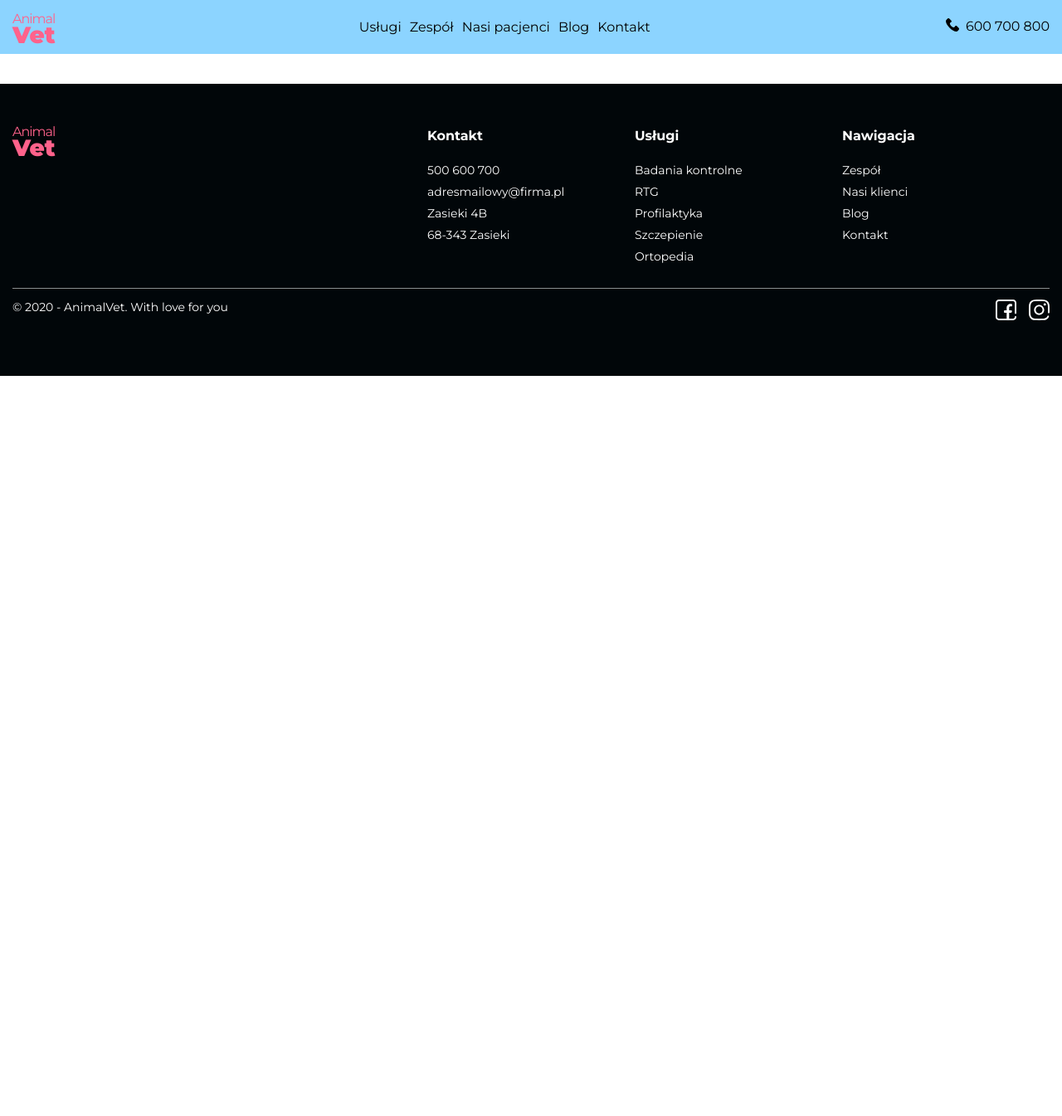
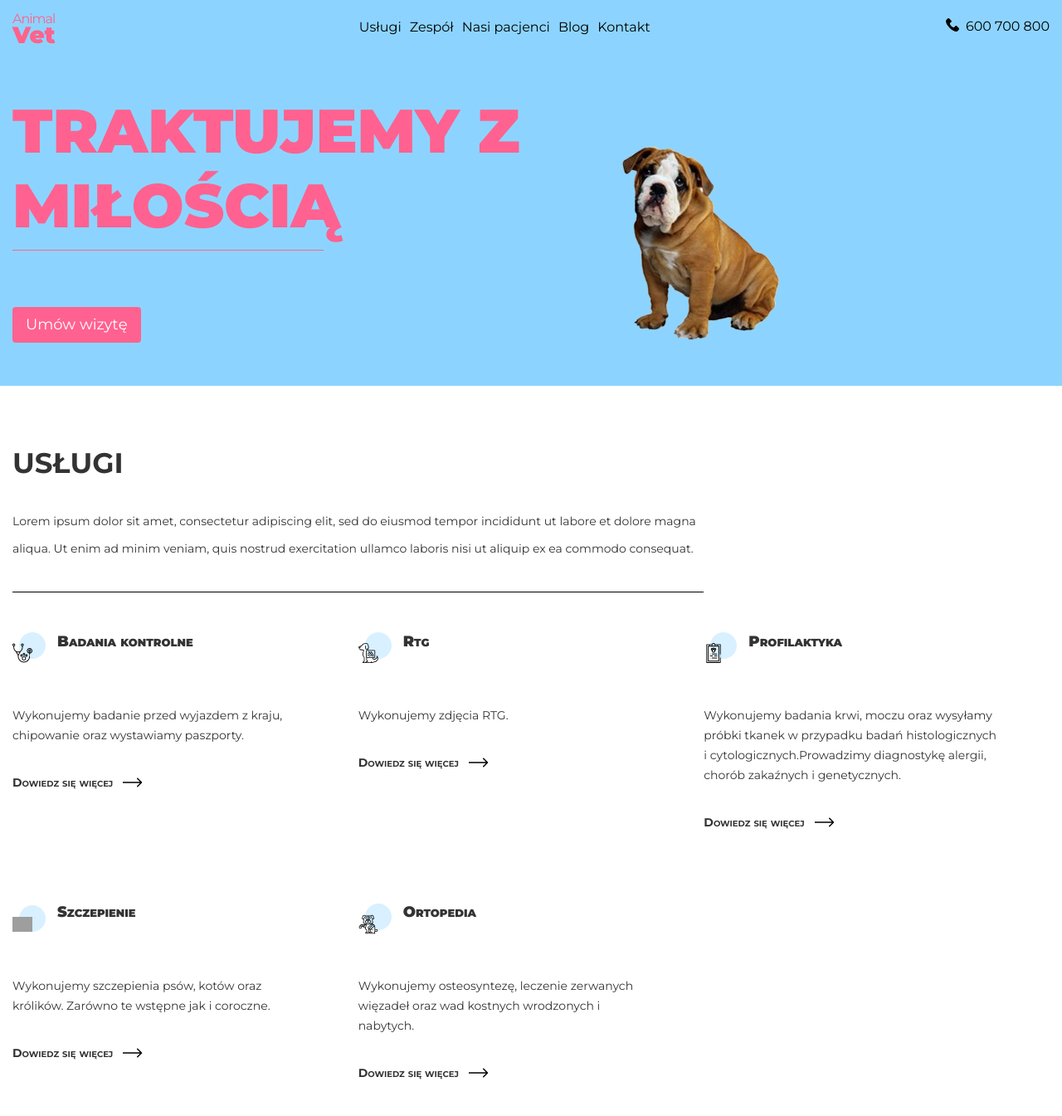
Before and after one commit to marcinliwen/animalvet, a Gatsby site: page /uslugi in a window 1280 px wide. Before the commit this address had no page. Shown: the top 1345 px of the page at 83% size. Before the commit the page ends 800 px from the top, so only its background shows below. Built offline with nearby package versions, Linux system fonts and the light colour scheme; Gatsby itself is replaced by a stand-in of ours; grey boxes are pictures that could not be loaded.

Commit message:
uslugi page

```diff
--- /dev/null
+++ b/src/components/Subheader.js
@@ -0,0 +1,23 @@
+import React from "react"
+import { Link } from "gatsby"
+
+import Img from "gatsby-image"
+
+import Button from "./Button"
+import "./subheader.css"
+
+const Subheader = (props) =>(
+    <section id="subheader" className="main-background subheader">
+      <div className="container">
+        <div className="-content">
+            <h2>{props.title}</h2>
+            <Button color="#fff" background="#ff6290">Umów wizytę</Button>
+        </div>
+        <div className="-img">
+        <Img fluid={props.image} />
+        </div>
+      </div>
+    </section>
+)
+
+export default Subheader
--- /dev/null
+++ b/src/components/UslugiSection.js
@@ -0,0 +1,77 @@
+import React from "react"
+import { Link } from "gatsby"
+
+import Img from "gatsby-image"
+
+import Button from "./Button"
+import ArrowRight from "../components/Icons/ArrowR"
+import control from "../images/control.svg"
+import rtg from "../images/rtg.svg"
+import profilactic from "../images/profilactic.svg"
+import vaccine from "../images/vaccine.svg"
+import bandage from "../images/bandage.svg"
+
+const UslugiSection = () =>(
+    <section id="uslugi" className="">
+      <div className="container">
+        <div className="uslugi-header d-block">
+            <h2>Usługi</h2>
+            <p className="border-b col-8">Lorem ipsum dolor sit amet, consectetur adipiscing elit, sed do eiusmod tempor incididunt ut labore et dolore magna aliqua. Ut enim ad minim veniam, quis nostrud exercitation ullamco laboris nisi ut aliquip ex ea commodo consequat. </p>
+        </div>
+        <div className="uslugi-content">
+          <div className="uslugi-cart">
+            <div className="uslugi-cart-title">
+              <div className="uslugi-icon"><img src={control} alt="Badania kontrolne"/></div>
+              <h3>Badania kontrolne</h3>
+            </div>
+            <div className="desc">
+              <p>Wykonujemy badanie przed wyjazdem z kraju, chipowanie oraz wystawiamy paszporty.</p>
+              <a className="uslugi-more"><span>Dowiedz się więcej </span><ArrowRight /></a>
+            </div>
+          </div>
+          <div className="uslugi-cart">
+            <div className="uslugi-cart-title">
+              <div className="uslugi-icon"><img src={rtg} alt="RTG"/></div>
+              <h3>Rtg</h3>
+            </div>
+            <div className="desc">
+              <p>Wykonujemy zdjęcia RTG.</p>
+              <a className="uslugi-more"><span>Dowiedz się więcej </span><ArrowRight /></a>
+            </div>
+          </div>
+          <div className="uslugi-cart">
+            <div className="uslugi-cart-title">
+              <div className="uslugi-icon"><img src={profilactic} alt="profilaktyka"/></div>
+              <h3>Profilaktyka</h3>
+            </div>
+            <div className="desc">
+              <p>Wykonujemy badania krwi, moczu oraz wysyłamy próbki tkanek w przypadku badań histologicznych i cytologicznych.Prowadzimy diagnostykę alergii, chorób zakaźnych i genetycznych.</p>
+              <a className="uslugi-more"><span>Dowiedz się więcej </span><ArrowRight /></a>
+            </div>
+          </div>
+          <div className="uslugi-cart">
+            <div className="uslugi-cart-title">
+              <div className="uslugi-icon"><img src={vaccine} alt="Szczepienie"/></div>
+              <h3>Szczepienie</h3>
+            </div>
+            <div className="desc">
+              <p>Wykonujemy szczepienia psów, kotów oraz królików. Zarówno te wstępne jak i coroczne.</p>
+              <a className="uslugi-more"><span>Dowiedz się więcej </span><ArrowRight /></a>
+            </div>
+          </div>
+          <div className="uslugi-cart">
+            <div className="uslugi-cart-title">
+              <div className="uslugi-icon"><img src={bandage} alt="Ortopedia"/></div>
+              <h3>Ortopedia</h3>
+            </div>
+            <div className="desc">
+              <p>Wykonujemy osteosyntezę, leczenie zerwanych więzadeł oraz wad kostnych wrodzonych i nabytych.</p>
+              <a className="uslugi-more"><span>Dowiedz się więcej </span><ArrowRight /></a>
+            </div>
+          </div>
+        </div>
+      </div>
+    </section>
+)
+
+export default UslugiSection
--- a/src/components/layout.css
+++ b/src/components/layout.css
@@ -651,6 +651,12 @@ p{
   line-height: 24px;
   margin-bottom: 32px;
 }
+.d-block{
+  display: block!important;
+}
+.border-b{
+  border-bottom: 1px solid #000;
+}
 #welcome{
   padding-top: 65px;
   min-height: 100vh;
@@ -761,10 +767,6 @@ section#uslugi {
 }
 
 .uslugi-header p {font-size: 14px;line-height: 24px;padding-bottom: 36px;margin: 0;}
-
-.uslugi-header {
-  border-bottom: 1px solid #000;
-}
 
 .uslugi-content {
   display: flex;
--- /dev/null
+++ b/src/components/subheader.css
@@ -0,0 +1,43 @@
+.subheader {
+    max-height: 50%;
+    padding-top: 65px;
+}
+
+.subheader .container {
+    display: flex;
+}
+
+.subheader .-content {
+    width: 50%;
+    display: flex;
+    flex-direction: column;
+    align-items: flex-start;
+    justify-content: center;
+}
+
+.subheader .-img {
+    width: 50%;
+    max-width: 400px;
+    display: flex;
+    flex-direction: column;
+    justify-content: flex-end;
+}
+
+.subheader .-content h2 {
+    font-size: 22px;
+    font-weight: 900;
+    line-height: 32px;
+    margin: 32px 0;
+    color: #ff6290;
+    max-width: 170px;
+}
+
+.subheader .-content h2:after {content: "";height: 1px;width: 60%;background: #ff6290;display: block;margin-top: 8px;}
+
+@media (min-width: 770px){
+    .subheader .-content h2 {
+        font-size: 74px;
+        line-height: 90px;
+        max-width:none;
+    }
+}
--- a/src/pages/index.js
+++ b/src/pages/index.js
@@ -40,13 +40,11 @@ const IndexPage = props => (
           <div className="days"><img src={calendar} alt="Kalendarz"/>Pn - Pt</div>
           <div className="hours"><img src={time} alt="Czas"/>10:00 - 16:00</div>
         </div>
-
-
       </div>
     </section>
     <section id="uslugi">
       <div className="container">
-        <div className="uslugi-header">
+        <div className="uslugi-header border-b">
             <h2>Popularne usługi</h2>
             <p>Lorem ipsum dolor sit amet, consectetur adipiscing elit, sed do eiusmod tempor incididunt ut labore et dolore magna aliqua. Ut enim ad minim veniam, quis nostrud exercitation ullamco laboris nisi ut aliquip ex ea commodo consequat. </p>
         </div>
--- /dev/null
+++ b/src/pages/uslugi.js
@@ -0,0 +1,39 @@
+import React from "react"
+import { Link } from "gatsby"
+
+import Layout from "../components/layout"
+import SEO from "../components/seo"
+
+import Subscribe from "../components/Subscribe"
+import Subheader from "../components/Subheader"
+import UslugiSection from "../components/UslugiSection"
+
+const Uslugi = (props) => (
+    <Layout>
+    <SEO title="Usługi" />
+    <Subheader image={props.data.dogcare.childImageSharp.fluid} title={"Traktujemy z miłością"}/>
+    <UslugiSection />
+    <Subscribe  image={props.data.dog.childImageSharp.fluid}/>
+  </Layout>
+)
+
+export default Uslugi
+
+export const pageQuery = graphql`
+query{
+    dogcare : file(relativePath: {eq: "dog_care.png"}) {
+        childImageSharp {
+          fluid{
+            ...GatsbyImageSharpFluid
+          }
+        }
+    },
+    dog : file(relativePath: {eq: "dog.png"}) {
+        childImageSharp {
+            fluid{
+            ...GatsbyImageSharpFluid
+            }
+        }
+      }
+}
+`
```
Also changed, not shown: src/components/uslugisection.css (added), src/images/dog_care.png (added), src/images/dog_head.png (added).
